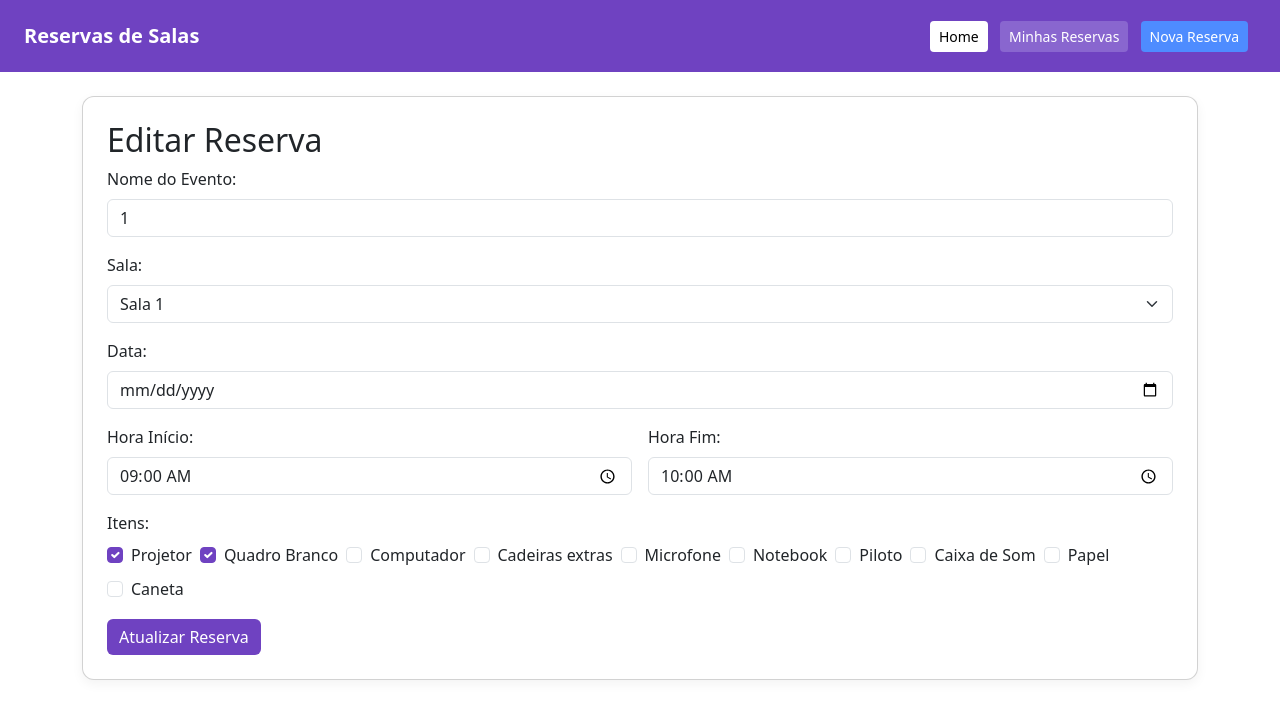
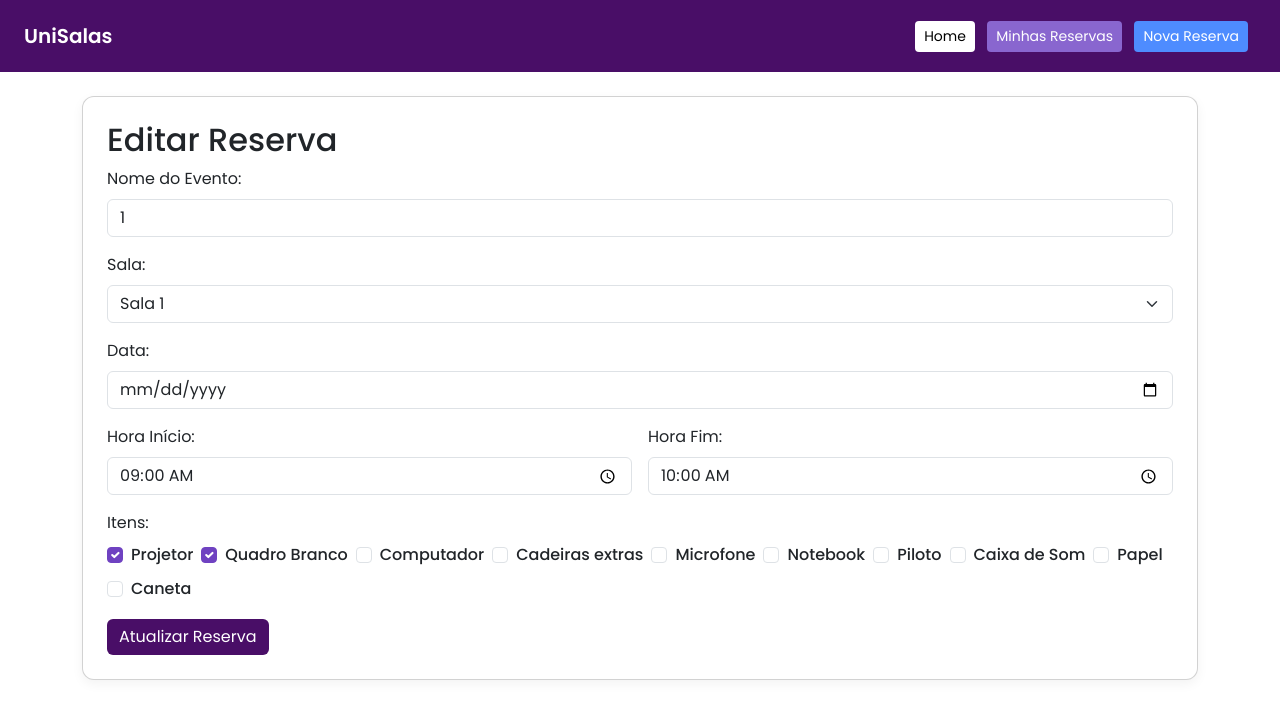
Before and after one commit to mariaeduardadias5/trabalhoradpython, a Django app: page /reserva/editar/1/ in a window 1280 px wide. Shown: the top 719 px of the page. Run offline with Django 5.2, Linux system fonts and the light colour scheme; a user stored in the database is signed in; data comes from the database, SQL or seed files in the repository; both versions use the stored data as it was after the commit.

Commit message:
Atualizações

```diff
--- a/core/templates/editar_reserva.html
+++ b/core/templates/editar_reserva.html
@@ -3,13 +3,15 @@
 <html lang="pt-br">
 <head>
     <meta charset="UTF-8">
-    <title>Editar Reserva</title>
+    <title>Editar Reserva - UniSalas</title>
 
     <link href="https://cdn.jsdelivr.net/npm/bootstrap@5.3.0/dist/css/bootstrap.min.css" rel="stylesheet">
-
     <link href="https://fonts.googleapis.com/css2?family=Poppins:wght@400;500;600&display=swap" rel="stylesheet">
 
     <style>
+        body {
+    font-family: 'Poppins', sans-serif;
+}
         .card-editar {
     border-radius: 12px;
     box-shadow: 0 4px 12px rgba(0,0,0,0.05);
@@ -34,7 +36,7 @@
 }
 
 .navbar-custom {
-            background-color: #6f42c1;
+            background-color: #490E67;
         }
 
         .navbar-custom a {
@@ -74,13 +76,13 @@
         }
 
         .btn-atualizar {
-    background-color: #6f42c1;
+    background-color: #490E67;
     color: #fff !important;
     border: none;
 }
 
 .btn-atualizar:hover {
-    background-color: #5a35a6;
+    background-color: #380a4e;
     color: #fff !important;
 }
 
@@ -89,7 +91,7 @@
 
 <body>
     <nav class="navbar navbar-expand-lg navbar-custom px-4 py-3 mb-4">
-    <a class="navbar-brand fw-bold" href="{% url 'home' %}">Reservas de Salas</a>
+    <a class="navbar-brand fw-bold" href="{% url 'home' %}">UniSalas</a>
 
     <div class="ms-auto">
         <a href="{% url 'home' %}" class="btn btn-home btn-sm me-2">Home</a>
--- a/core/templates/home.html
+++ b/core/templates/home.html
@@ -3,7 +3,7 @@
 <html lang="pt-br">
 <head>
     <meta charset="UTF-8">
-    <title>Reserva de Salas</title>
+    <title>UniSalas</title>
 
     <link href="https://cdn.jsdelivr.net/npm/bootstrap@5.3.0/dist/css/bootstrap.min.css" rel="stylesheet">
     <link href="https://fonts.googleapis.com/css2?family=Poppins:wght@400;500;600&display=swap" rel="stylesheet">
@@ -15,7 +15,7 @@
         }
 
         .navbar-custom {
-            background-color: #6f42c1;
+            background-color: #490E67;
         }
 
         .navbar-custom a {
@@ -88,7 +88,7 @@
 <body>
 
 <nav class="navbar navbar-expand-lg navbar-custom px-4 py-3 mb-4">
-    <a class="navbar-brand fw-bold" href="{% url 'home' %}">Reserva de Salas</a>
+    <a class="navbar-brand fw-bold" href="{% url 'home' %}">UniSalas</a>
 
     <div class="ms-auto">
         {% if request.user.is_authenticated %}
```
Also changed, not shown: core/templates/login.html (+5 -8 lines), core/templates/minhas_reservas.html (+4 -4 lines), core/templates/nova_reserva.html (+5 -5 lines), core/templates/signup.html (+4 -4 lines), db.sqlite3.
